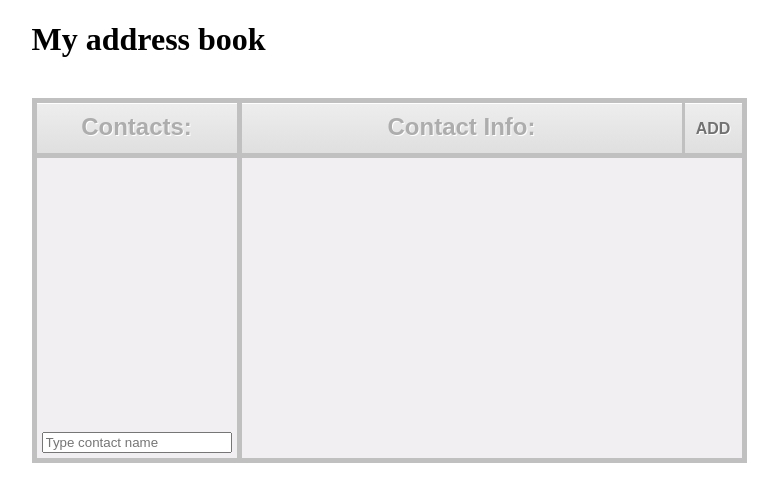
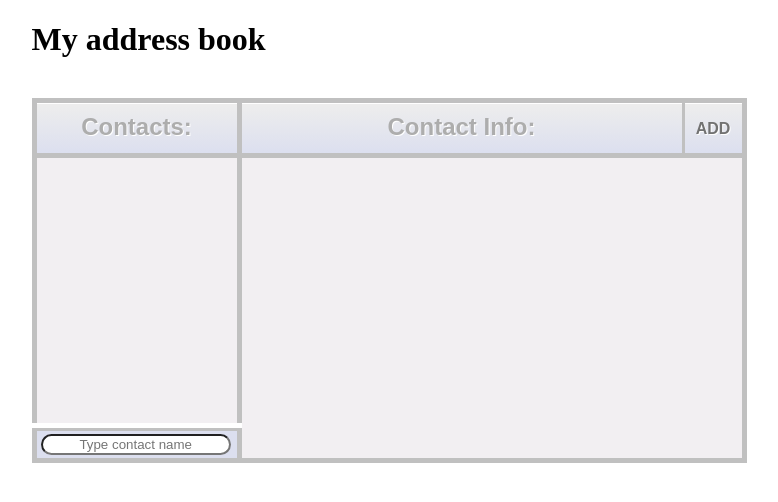
Before and after one commit to realioseb/addressbook, a PHP site: page / in a window 1280 px wide. Shown: the top 502 px of the page, without its empty margins (251-1029 px from the left). Run offline with PHP 8.4, Linux system fonts and the light colour scheme.

Commit message:
droa saqmes mivxedo :S
mokled, serchis formac gavakete vizualurad da axla droa rom realur
saqmes shevudge

```diff
--- a/Style.css
+++ b/Style.css
@@ -1,5 +1,6 @@
 div.container
 {
+    position: relative;
     margin: 0 auto;
     display: block;
     width: 715px;
@@ -8,14 +9,14 @@ div.container
 {
     border: 5px solid silver;
 }
-.header
+.MainStyle
 {
     position:relative;
     -moz-box-shadow:inset 0px 1px 0px 0px #ffffff;
     -webkit-box-shadow:inset 0px 1px 0px 0px #ffffff;
     box-shadow:inset 0px 1px 0px 0px #ffffff;
-    background:-webkit-gradient( linear, left top, left bottom, color-stop(0.05, #ededed), color-stop(1, #dfdfdf) );
-    background:-moz-linear-gradient( center top, #ededed 5%, #dfdfdf 100% );
+    background:-webkit-gradient( linear, left top, left bottom, color-stop(0.05, #ededed), color-stop(1, #dcdfef) );
+    background:-moz-linear-gradient( center top, #ededed 5%, #dcdfef 100% );
     filter:progid:DXImageTransform.Microsoft.gradient(startColorstr='#ededed', endColorstr='#dfdfdf');
     background-color:#ededed;
     -webkit-border-bottom-right-radius:0px;
@@ -41,8 +42,8 @@ div.container
 }
 .button:hover
 {
-	background:-webkit-gradient( linear, left top, left bottom, color-stop(0.05, #dfdfdf), color-stop(1, #ededed) );
-	background:-moz-linear-gradient( center top, #dfdfdf 5%, #ededed 100% );
+	background:-webkit-gradient( linear, left top, left bottom, color-stop(0.05, #dcdfef), color-stop(1, #ededed) );
+	background:-moz-linear-gradient( center top, #dcdfef 5%, #ededed 100% );
 	filter:progid:DXImageTransform.Microsoft.gradient(startColorstr='#dfdfdf', endColorstr='#ededed');
 	background-color:#dfdfdf;
         cursor: pointer;
@@ -80,8 +81,10 @@ div#add_button:hover
 }
 div#list
 {
-    position: relative;
+    height: 265px;
+    overflow-y: scroll;
     width: 200px;
+    border-bottom: none;
 }
 div#info
 {
@@ -90,14 +93,18 @@ div#info
 }
 form.search_form
 {
+    border-top: 3px solid silver;
     display: block;
     position: absolute;
     bottom: 0;
     left: 0;
-    width: 100%;
+    padding: 3px 4px;
+    width: 192px;
+    background: #dcdfef;
 }
 form.search_form input
 {
-    margin: 5px;
-    width: 91%;
+    text-align: center;
+    border-radius: 15px;
+    width: 95%;
 }
--- a/index.php
+++ b/index.php
@@ -10,25 +10,27 @@
         <h1>My address book</h1>
         <br>
 
-        <div class="header border" id="left">
+        <div class="MainStyle border" id="left">
             Contacts:
         </div>
-        <div class="header border" id="right">
+        <div class="MainStyle border" id="right">
                 Contact Info:
         </div>
-        <div class="header border button" id="add_button" title="Create new contact">
+        <div class="MainStyle border button" id="add_button" title="Create new contact">
                     ADD
         </div>
         <div style="clear: both;"></div>
 
         <div class="content border" id="list">
-            <form class="search_form">
-                <input type="search_address" id="search_address" placeholder="Type contact name">
-            </form>
         </div>
+
         <div class="content border" id="info">
+        </div>
 
-        </div>
+        <form class="search_form border">
+            <input type="search_address" id="search_address" placeholder="Type contact name">
+        </form>
+
         <div style="clear: both;"></div>
     </div>
     <script src="https://code.jquery.com/jquery.js"></script>
```
